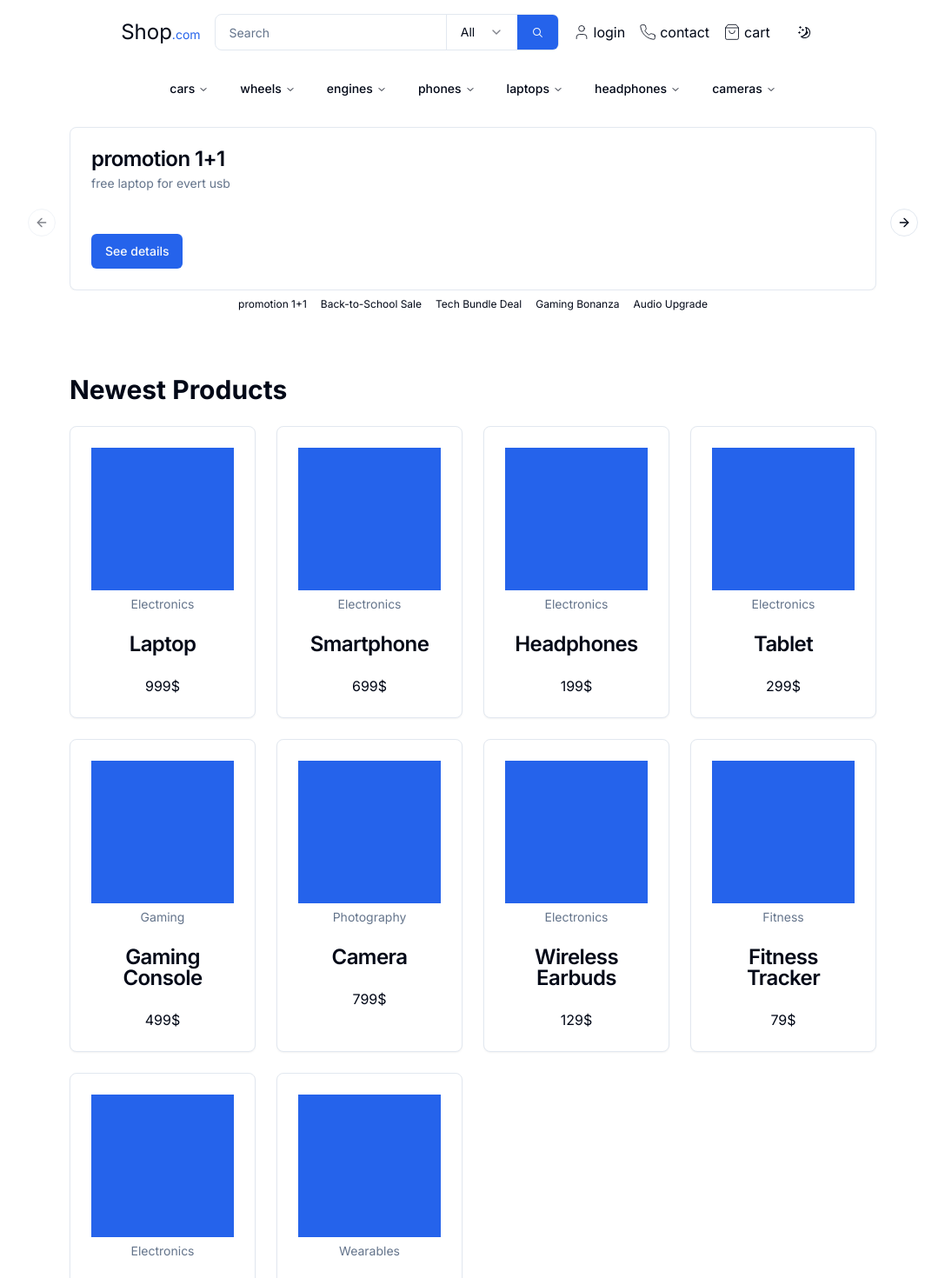
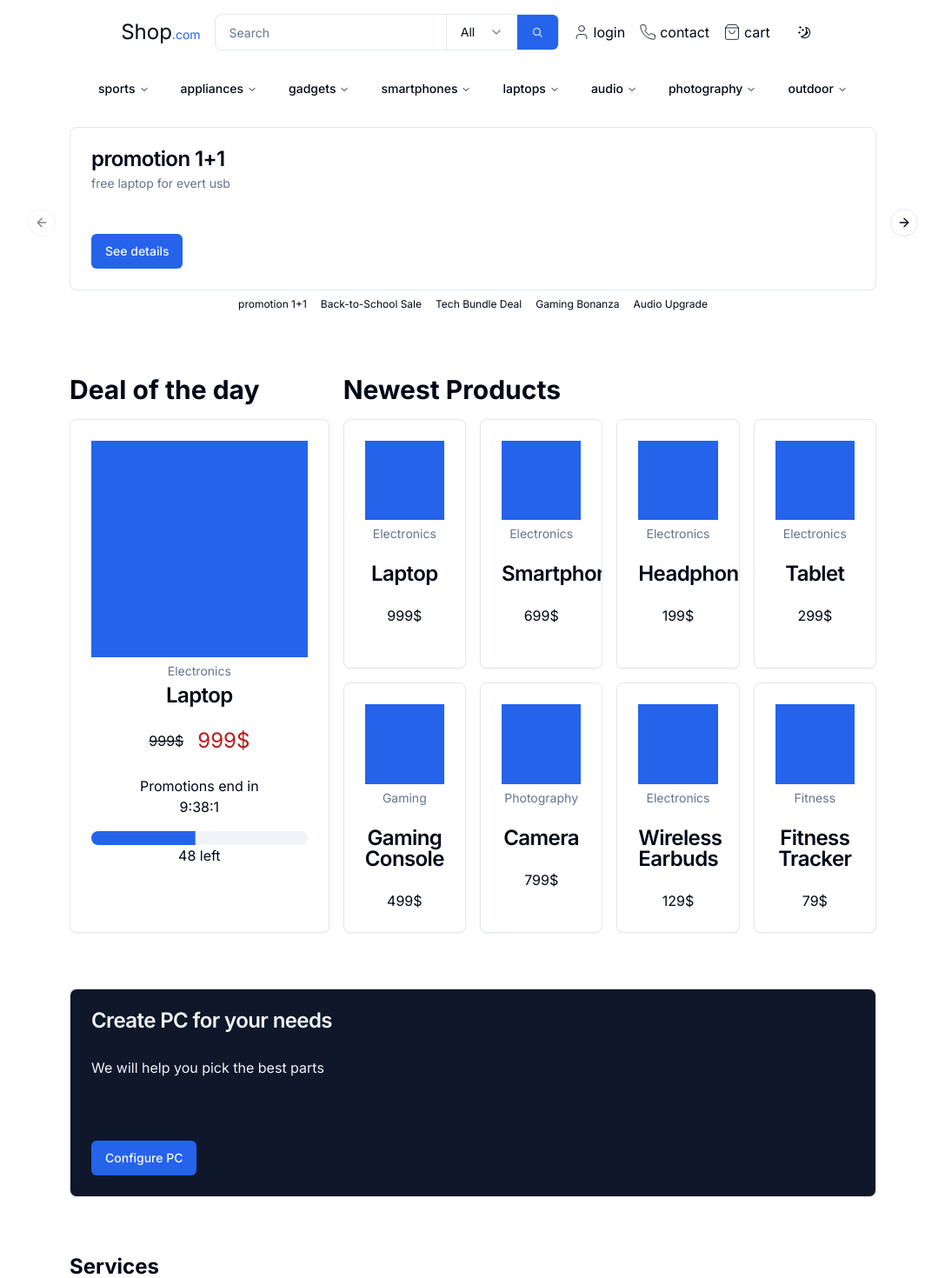
Before and after one commit to Predakor/shop-clone, a Next.js app: page / in a window 1280 px wide. Shown: the top 1470 px of the page at 87% size, without its empty margins (96-1183 px from the left). Built offline with nearby package versions, Linux system fonts and the light colour scheme.

Commit message:
Add: Deals of the day

```diff
--- a/app/page.tsx
+++ b/app/page.tsx
@@ -1,6 +1,7 @@
 import ConfigureYourPC from "@/components/Banner/ConfigureYourPC";
 import PromotionsBanner from "@/components/Banner/PromotionsBanner/PromotionsBanner";
 import CurrentPromotions from "@/components/CurrentPromotions/CurrentPromotions";
+import DealOfTheDay from "@/components/DealOfTheDay/DealOfTheDay";
 import ProductCard from "@/components/ProductCard/ProductCard";
 import {
   Card,
@@ -15,28 +16,37 @@ import {
   CarouselContent,
   CarouselItem,
 } from "@/components/ui/carousel";
-import { dummyNews, dummyProducts, dummyServices } from "@/lib/dummyData";
+import {
+  categories,
+  dummyNews,
+  dummyProducts,
+  dummyServices,
+} from "@/lib/dummyData";
 
 export default function Page() {
   const news = dummyNews;
   return (
-    <main className="flex w-screen flex-col items-center gap-8 overflow-x-hidden px-2 lg:gap-16 lg:px-44">
+    <main className="flex flex-col items-center gap-8 overflow-x-hidden px-2 lg:gap-16 lg:px-44">
       <section className="w-full">
         <PromotionsBanner />
       </section>
-      <section className="grid grid-flow-row gap-6 md:grid-cols-3 lg:grid-cols-4">
-        <h2 className="col-span-full text-2xl font-bold lg:text-3xl">
+      <section className="grid w-full gap-4 md:grid-cols-6 md:grid-rows-[auto,1fr,1fr]">
+        <h2 className="text-3xl font-bold md:col-span-2">Deal of the day</h2>
+        <div className="md:col-span-2 md:row-span-full md:row-start-2">
+          <DealOfTheDay />
+        </div>
+        <h2 className="text-3xl font-bold md:col-span-4 md:col-start-3">
           Newest Products
         </h2>
-        {dummyProducts.map((product) => (
+        {dummyProducts.slice(0, 8).map((product) => (
           <ProductCard product={product} key={product.id} />
         ))}
       </section>
-      <section className="w-full">
+      <section className="flex w-full flex-col gap-4 lg:gap-8">
         <ConfigureYourPC />
       </section>
-      <section className="flex w-full flex-col gap-6">
-        <h2 className="text-2xl font-bold lg:text-3xl">Services</h2>
+      <section className="flex w-full flex-col gap-4 lg:gap-8">
+        <h2 className="text-2xl font-bold">Services</h2>
 
         <Carousel
           opts={{
@@ -60,7 +70,7 @@ export default function Page() {
         </Carousel>
       </section>
       <CurrentPromotions />
-      <section className="grid gap-8 md:grid-cols-3 ">
+      <section className="flex w-full flex-col gap-4 lg:gap-8">
         <h2 className="col-span-full text-2xl font-bold lg:text-3xl">News</h2>
 
         {news.map(({ about, date, title, link }) => (
@@ -79,6 +89,53 @@ export default function Page() {
           </Card>
         ))}
       </section>
+      <section className="flex w-full flex-col gap-4 lg:gap-8">
+        <h2 className="text-2xl font-bold lg:text-3xl">Our recommendations</h2>
+        <Carousel>
+          <CarouselContent>
+            {news.toReversed().map(({ about, date, title, link }) => (
+              <CarouselItem className="" key={link}>
+                <Card>
+                  <CardHeader className="rounded-t bg-primary">
+                    <CardTitle className="line-clamp-2">{title}</CardTitle>
+                  </CardHeader>
+                  <CardContent className="flex flex-col pt-4">
+                    <p className="text-center text-muted-foreground">{date}</p>
+                  </CardContent>
+                  <CardFooter>
+                    <CardDescription className="text-foreground">
+                      {about}
+                    </CardDescription>
+                  </CardFooter>
+                </Card>
+              </CarouselItem>
+            ))}
+          </CarouselContent>
+        </Carousel>
+      </section>
+      <section className="flex w-full flex-col gap-4 lg:gap-8">
+        <h2 className="text-2xl font-bold lg:text-3xl">Categories</h2>
+
+        <Carousel
+          opts={{
+            skipSnaps: true,
+          }}
+        >
+          <CarouselContent className="">
+            {categories.map((category) => (
+              <CarouselItem
+                className="basis-20 text-sm md:basis-28 lg:basis-1/12"
+                key={category.name}
+              >
+                <div className="flex flex-col items-center gap-2">
+                  <div className="aspect-square w-full rounded-full bg-primary"></div>
+                  <p className="text-center">{category.name}</p>
+                </div>
+              </CarouselItem>
+            ))}
+          </CarouselContent>
+        </Carousel>
+      </section>
     </main>
   );
 }
--- /dev/null
+++ b/components/Countdown/Countdown.tsx
@@ -0,0 +1,10 @@
+
+type Props = {}
+
+function Countdown({}: Props) {
+  return (
+    <div>Countdown</div>
+  )
+}
+
+export default Countdown
--- /dev/null
+++ b/components/DealOfTheDay/DealOfTheDay.tsx
@@ -0,0 +1,50 @@
+"use client";
+import useDealOfTheDay from "@/hooks/useDealOfTheDay";
+import {
+  Card,
+  CardContent,
+  CardDescription,
+  CardFooter,
+  CardHeader,
+  CardTitle,
+} from "../ui/card";
+import { Progress } from "../ui/progress";
+import { getTimeUntilEndOfDay } from "@/lib/utils";
+
+type Props = {};
+
+const priceUnit = "$";
+const max = 100;
+const itemsLeft = 48;
+
+function DealOfTheDay({}: Props) {
+  const { name, price, category } = useDealOfTheDay();
+  const { hours, minutes, seconds } = getTimeUntilEndOfDay();
+  return (
+    <Card className="h-full">
+      <CardHeader>
+        <div className="aspect-square w-full bg-primary " />
+        <CardDescription className="text-center">{category}</CardDescription>
+        <CardTitle className="text-center">{name}</CardTitle>
+      </CardHeader>
+      <CardContent className="line-clamp-2 min-h-12">
+        <div className="flex items-center justify-center gap-4">
+          <p className="line-through">{price + priceUnit}</p>
+          <p className="text-2xl text-red-700">{price + priceUnit}</p>
+        </div>
+      </CardContent>
+      <CardFooter className="flex flex-col justify-center gap-4">
+        <div className="flex flex-col">
+          <h2>Promotions end in</h2>
+          <p className="self-center">{hours + ":" + minutes + ":" + seconds}</p>
+        </div>
+        <div className="flex w-full flex-col justify-stretch">
+          <Progress value={itemsLeft} max={max} />
+          <p className="self-center">{itemsLeft} left</p>
+        </div>
+      </CardFooter>
+    </Card>
+  );
+}
+
+export default DealOfTheDay;
--- /dev/null
+++ b/components/ui/progress.tsx
@@ -0,0 +1,28 @@
+"use client"
+
+import * as React from "react"
+import * as ProgressPrimitive from "@radix-ui/react-progress"
+
+import { cn } from "@/lib/utils"
+
+const Progress = React.forwardRef<
+  React.ElementRef<typeof ProgressPrimitive.Root>,
+  React.ComponentPropsWithoutRef<typeof ProgressPrimitive.Root>
+>(({ className, value, ...props }, ref) => (
+  <ProgressPrimitive.Root
+    ref={ref}
+    className={cn(
+      "relative h-4 w-full overflow-hidden rounded-full bg-secondary",
+      className
+    )}
+    {...props}
+  >
+    <ProgressPrimitive.Indicator
+      className="h-full w-full flex-1 bg-primary transition-all"
+      style={{ transform: `translateX(-${100 - (value || 0)}%)` }}
+    />
+  </ProgressPrimitive.Root>
+))
+Progress.displayName = ProgressPrimitive.Root.displayName
+
+export { Progress }
--- /dev/null
+++ b/hooks/useDealOfTheDay.ts
@@ -0,0 +1,35 @@
+"use client";
+
+import useFetch from "./useFetch";
+
+type ProductType = {
+  id: string;
+  name: string;
+  about: string;
+  price: number;
+  category: string;
+};
+
+function useDealOfTheDay() {
+  const fakeDealOfTheDay = {
+    id: "1",
+    name: "Laptop",
+    about: "Powerful laptop with high-performance features.",
+    price: 999,
+    category: "Electronics",
+  };
+
+  const dealOfTheDay = useFetch({
+    fetchFunction: async () => {
+      const fakeResponse = new Promise<ProductType>((res) => fakeDealOfTheDay);
+      await Promise.resolve(fakeResponse);
+      console.log(fakeResponse);
+
+      return fakeResponse;
+    },
+  });
+
+  return fakeDealOfTheDay;
+}
+
+export default useDealOfTheDay;
--- /dev/null
+++ b/hooks/useFetch.ts
@@ -0,0 +1,56 @@
+"use client";
+import { useEffect, useState } from "react";
+
+type Props<T> = {
+  initialValue?: T;
+  fetchFunction?: () => Promise<T>;
+  fetchUrl?: string;
+};
+
+type FetchedValue<T> = {
+  isLoading: boolean;
+  value?: T;
+  error?:
+    | {
+        message: string;
+      }
+    | unknown;
+};
+
+function useFetch<T>({ initialValue, fetchFunction, fetchUrl }: Props<T>) {
+  const [fetchedValue, setFetchedValue] = useState<FetchedValue<T>>({
+    value: initialValue || undefined,
+    isLoading: false,
+  });
+
+  useEffect(() => {
+    const fetchData = async () => {
+      try {
+        const result = fetchFunction
+          ? await fetchFunction()
+          : ((await fetch(fetchUrl!)).json as T);
+
+        console.log(result);
+
+        setFetchedValue((prev) => ({
+          value: result,
+          isLoading: false,
+        }));
+      } catch (err) {
+        setFetchedValue({
+          value: undefined,
+          isLoading: false,
+          error: err || { message: "unknown error" },
+        });
+      }
+
+      if (!fetchedValue.isLoading) {
+        fetchData();
+      }
+    };
+  }, []);
+
+  return fetchedValue;
+}
+
+export default useFetch;
--- a/lib/dummyData.ts
+++ b/lib/dummyData.ts
@@ -4,34 +4,34 @@ type Category = { name: string; products: Product[] | { name: string }[] };
 
 export const categories: Category[] = [
   {
-    name: "cars",
+    name: "sports",
     products: [
-      { name: "car1" },
-      { name: "car2" },
-      { name: "car3" },
-      { name: "car4" },
+      { name: "football" },
+      { name: "basketball" },
+      { name: "tennis racket" },
+      { name: "golf clubs" },
     ],
   },
   {
-    name: "wheels",
+    name: "appliances",
     products: [
-      { name: "wheel" },
-      { name: "wheel" },
-      { name: "wheel" },
-      { name: "wheel" },
+      { name: "refrigerator" },
+      { name: "washing machine" },
+      { name: "microwave" },
+      { name: "dishwasher" },
     ],
   },
   {
-    name: "engines",
+    name: "gadgets",
     products: [
-      { name: "engines1" },
-      { name: "engines2" },
-      { name: "engines3" },
-      { name: "engines4" },
+      { name: "smartwatch" },
+      { name: "fitness tracker" },
+      { name: "Bluetooth speaker" },
+      { name: "robot vacuum" },
     ],
   },
   {
-    name: "phones",
+    name: "smartphones",
     products: [
       { name: "iPhone 13" },
       { name: "Samsung Galaxy S21" },
@@ -49,7 +49,7 @@ export const categories: Category[] = [
     ],
   },
   {
-    name: "headphones",
+    name: "audio",
     products: [
       { name: "Sony WH-1000XM4" },
       { name: "AirPods Pro" },
@@ -58,12 +58,21 @@ export const categories: Category[] = [
     ],
   },
   {
-    name: "cameras",
+    name: "photography",
     products: [
       { name: "Canon EOS R5" },
       { name: "Sony Alpha 7 III" },
       { name: "Nikon Z6 II" },
       { name: "Fujifilm X-T4" },
+    ],
+  },
+  {
+    name: "outdoor",
+    products: [
+      { name: "tent" },
+      { name: "hiking boots" },
+      { name: "backpack" },
+      { name: "camping stove" },
     ],
   },
 ];
--- a/lib/utils.ts
+++ b/lib/utils.ts
@@ -1,6 +1,26 @@
-import { type ClassValue, clsx } from "clsx"
-import { twMerge } from "tailwind-merge"
+import { type ClassValue, clsx } from "clsx";
+import { twMerge } from "tailwind-merge";
 
 export function cn(...inputs: ClassValue[]) {
-  return twMerge(clsx(inputs))
+  return twMerge(clsx(inputs));
 }
+
+export function getTimeUntilEndOfDay() {
+  const now = new Date();
+  const endOfDay = new Date(now);
+
+  endOfDay.setHours(23, 59, 59, 999);
+
+  const timeRemaining = endOfDay.getTime() - now.getTime();
+
+  const hours = Math.floor(timeRemaining / (1000 * 60 * 60));
+  const minutes = Math.floor((timeRemaining % (1000 * 60 * 60)) / (1000 * 60));
+  const seconds = Math.floor((timeRemaining % (1000 * 60)) / 1000);
+
+  return {
+    hours,
+    minutes,
+    seconds,
+    totalMilliseconds: timeRemaining,
+  };
+}
--- a/package.json
+++ b/package.json
@@ -12,6 +12,7 @@
   "dependencies": {
     "@radix-ui/react-icons": "^1.3.0",
     "@radix-ui/react-navigation-menu": "^1.1.4",
+    "@radix-ui/react-progress": "^1.0.3",
     "@radix-ui/react-select": "^2.0.0",
     "@radix-ui/react-separator": "^1.0.3",
     "@radix-ui/react-slot": "^1.0.2",
```
Also changed, not shown: 1 other file (tests, documents, lock files or other folders).
